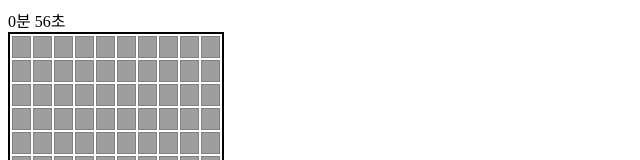
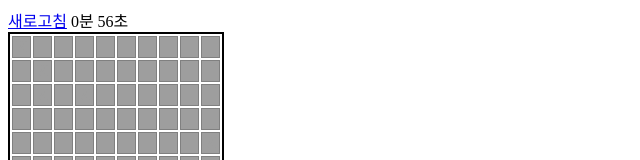
Before and after one commit to kji0205/JS, a plain HTML site: page game/landMine.html in a window 1280 px wide. Shown: the top 160 px of the page, without its empty margins (0-640 px from the left). Drawn offline with Linux system fonts and the light colour scheme.

Commit message:
landMine

```diff
--- a/game/landMine.html
+++ b/game/landMine.html
@@ -65,6 +65,7 @@
         <input type="button" name="" value="Change">
     </div> -->
         <div class="col-xs-12 col-md-8">
+            <label><a href="javascript:document.location.reload();">새로고침</a></label>
             <label class="lbl"></label>
         </div>
         <div class="col-xs-12 col-md-8 tblArea">
```
